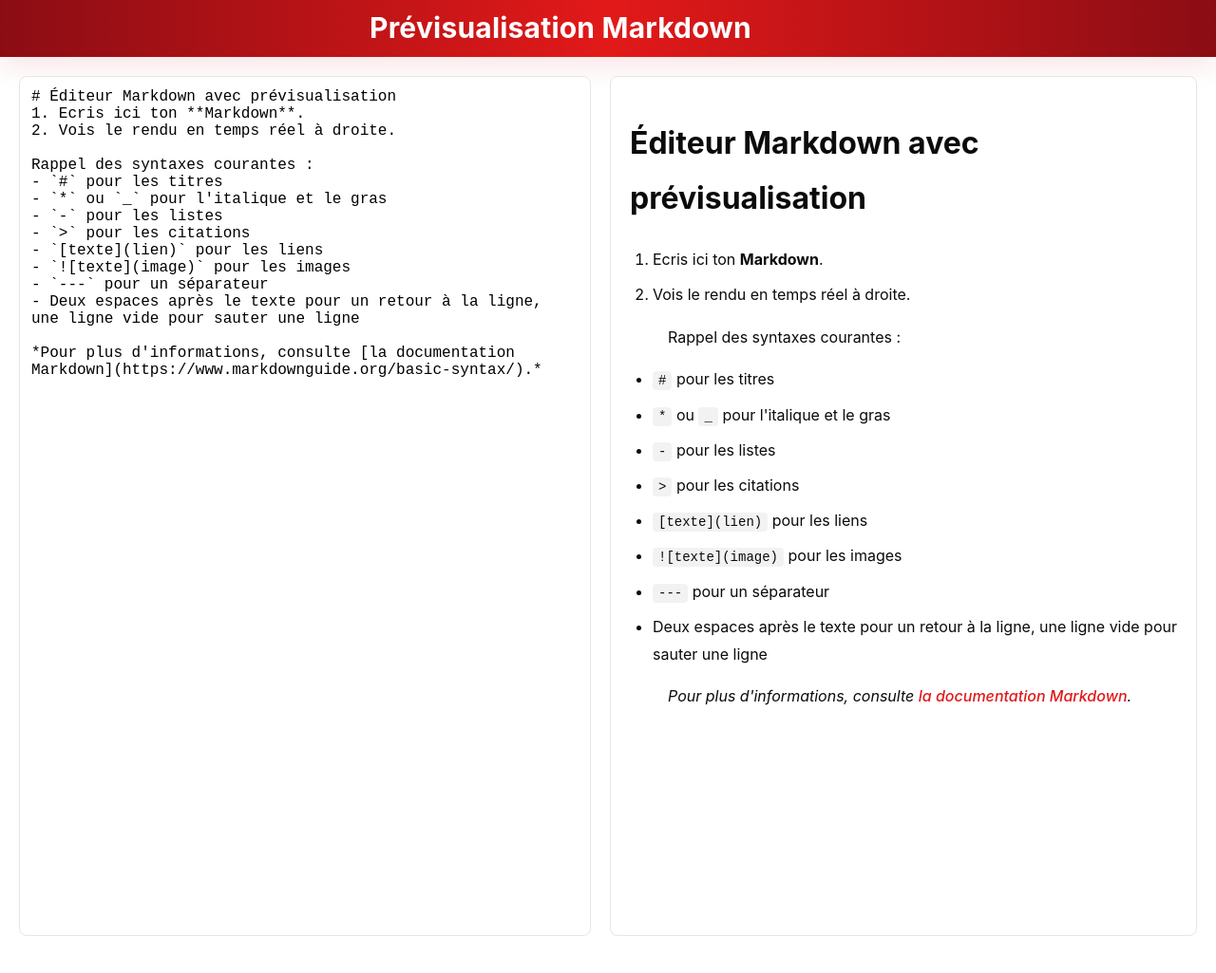
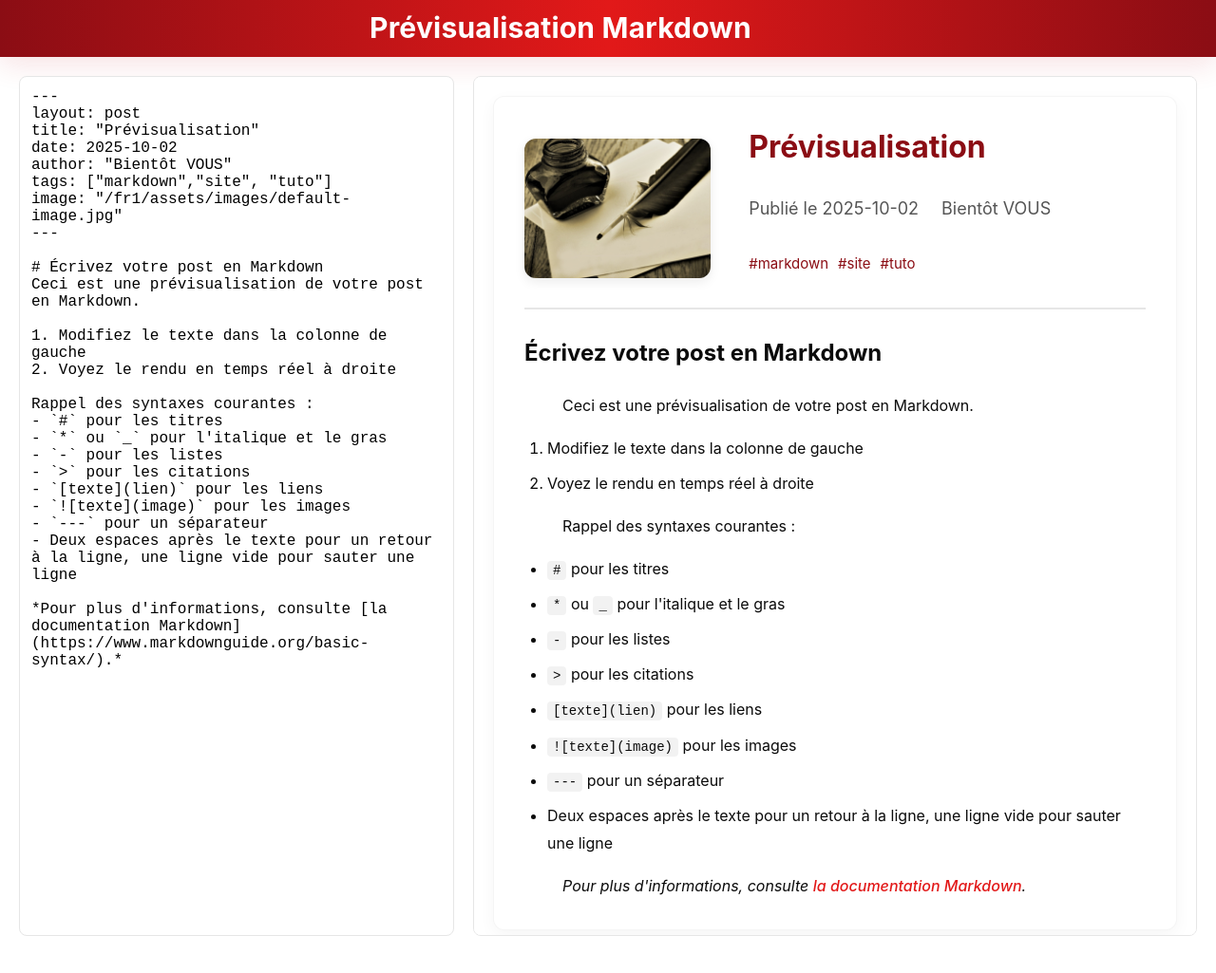
Before and after one commit to Secondaire-Xavier/fr1, a Jekyll site: the page built from markdown-preview.md, in a window 1280 px wide. Shown: the top 1025 px of the page at 95% size. Built offline with Jekyll 4.4.1, drawn with Linux system fonts in a browser that asks for light colours.

Commit message:
Update markdown-preview.html

```diff
--- a/_layouts/markdown-preview.html
+++ b/_layouts/markdown-preview.html
@@ -3,7 +3,7 @@
 <head>
 <meta charset="utf-8">
 <meta name="viewport" content="width=device-width,initial-scale=1">
-<title>Markdown Preview</title>
+<title>Prévisualisation Markdown</title>
 <link rel="stylesheet" href="{{ "/assets/style.css" | relative_url }}">
 <style>
   .editor-container {
@@ -20,15 +20,33 @@
     padding: 12px;
     border: 1px solid var(--border);
     border-radius: 8px;
+    flex-grow: 3;
   }
   .preview {
     flex: 1;
+    flex-grow: 5;
     overflow-y: auto;
     border: 1px solid var(--border);
     border-radius: 8px;
     padding: 20px;
     background: var(--card);
   }
+  .p-header {
+    display: flex;
+    align-items: center;
+    gap: 20px;
+    margin-bottom: 16px;
+  }
+  .p-image {
+    width: 120px;
+    height: 120px;
+    object-fit: cover;
+    border-radius: 12px;
+  }
+  .p-title { margin: 0; color: var(--accent-dark); }
+  .infos { font-size: 14px; color: var(--muted); }
+  .p-tags a { margin-right: 6px; text-decoration: none; color: var(--accent); }
+  .post-content { margin-top: 24px; }
 </style>
 </head>
 <body>
@@ -41,9 +59,20 @@
   </header>
 
   <div class="editor-container">
-    <textarea id="editor"># Éditeur Markdown avec prévisualisation
-1. Ecris ici ton **Markdown**.
-2. Vois le rendu en temps réel à droite.
+    <textarea id="editor">---
+layout: post
+title: "Prévisualisation"
+date: 2025-10-02
+author: "Bientôt VOUS"
+tags: ["markdown","site", "tuto"]
+image: "{{ "/assets/images/default-image.jpg" | relative_url }}"
+---
+
+# Écrivez votre post en Markdown
+Ceci est une prévisualisation de votre post en Markdown.
+
+1. Modifiez le texte dans la colonne de gauche
+2. Voyez le rendu en temps réel à droite
 
 Rappel des syntaxes courantes :
 - `#` pour les titres
@@ -56,16 +85,60 @@ Rappel des syntaxes courantes :
 - Deux espaces après le texte pour un retour à la ligne, une ligne vide pour sauter une ligne
 
 *Pour plus d'informations, consulte [la documentation Markdown](https://www.markdownguide.org/basic-syntax/).*</textarea>
-    <div id="preview" class="preview post-content"></div>
+    <div id="preview" class="preview"></div>
   </div>
 
   <script src="https://cdn.jsdelivr.net/npm/marked/marked.min.js"></script>
+
   <script>
     const editor = document.getElementById("editor");
     const preview = document.getElementById("preview");
 
+    function parseFrontMatter(text) {
+      const match = /^---\n([\s\S]*?)\n---\n([\s\S]*)$/m.exec(text);
+      if (!match) return { front: {}, content: text };
+      const yaml = match[1];
+      const content = match[2];
+      const front = {};
+      yaml.split(/\r?\n/).forEach(line => {
+        const [key, ...rest] = line.split(":");
+        if (!key) return;
+        let value = rest.join(":").trim();
+        // Gère tableaux type ["a","b"]
+        if (value.startsWith("[") && value.endsWith("]")) {
+          value = value.slice(1, -1).split(",").map(v => v.replace(/["']/g, "").trim());
+        } else {
+          value = value.replace(/^["']|["']$/g, "");
+        }
+        front[key.trim()] = value;
+      });
+      return { front, content };
+    }
+
     function render() {
-      preview.innerHTML = marked.parse(editor.value, { breaks: true });
+      const raw = editor.value;
+      const { front, content } = parseFrontMatter(raw);
+      const html = marked.parse(content, { breaks: true });
+
+      const tagsHtml = (front.tags || [])
+        .map(tag => `<a href="/blog?tag=${tag.toLowerCase()}#title" class="tag">#${tag}</a>`)
+        .join(" ");
+
+      preview.innerHTML = `
+      <article class="post">
+        <div class="p-header">
+          <img src="${front.image || '/assets/images/default-image.jpg'}" alt="Image" class="p-image"/>
+          <div>
+            <h2 class="p-title">${front.title || '(Sans titre)'}</h2>
+            <div class="infos">
+              <p class="p-date">Publié le ${front.date || 'date inconnue'}</p>
+              <p class="p-author"><a href="/blog?author=${encodeURIComponent(front.author || '')}#title" class="author">${front.author || ''}</a></p>
+              <p class="p-tags">${tagsHtml}</p>
+            </div>
+          </div>
+        </div>
+        <div class="post-content">${html}</div>
+      </article>`;
     }
 
     editor.addEventListener("input", render);
```
